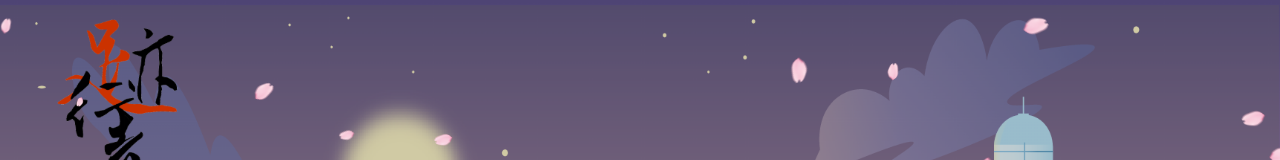
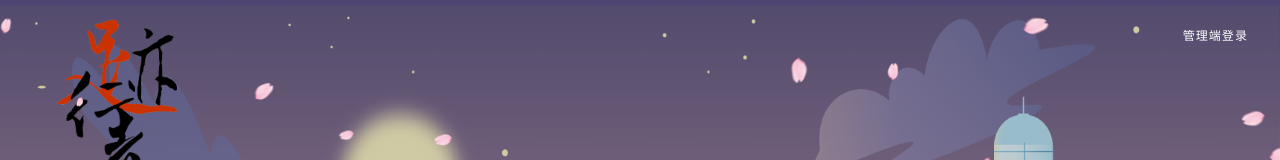
Before and after one commit to deidei1210/FootprintWalker-FrontEnd, a Vue app in the folder FootprintWalker/: page / in a window 1280 px wide. Shown: the top 160 px of the page. Built offline with nearby package versions, Linux system fonts and the light colour scheme.

Commit message:
添加登录页面右上角管理端登录

```diff
--- a/FootprintWalker/src/views/Login.vue
+++ b/FootprintWalker/src/views/Login.vue
@@ -1,8 +1,9 @@
-
 <template>
     <!-- <script src="./src/snow.js"></script> -->
     <!-- 登陆界面 -->
     <div class="Screen">
+        <!-- 按钮 -->
+        <v-btn variant="text" size="small" @click="goToAdminPage" class="admin-btn" color="white">管理端登录</v-btn>
         <div class="login">
             <div class="title text-h3 font-weight-bold">去旅行，去热爱!</div>
             <v-card class="mx-auto px-6 py-8 login-card" max-width="400">
@@ -22,8 +23,8 @@
                                 type="submit" variant="elevated" width="130" @click="loginHandler">
                                 登 录
                             </v-btn>
-                            <v-btn :loading="loading" style="margin-left: 20px;" color="#E7F49A" size="large" type="submit"
-                                variant="elevated" width="130" @click="registerHandler">
+                            <v-btn :loading="loading" style="margin-left: 20px;" color="#E7F49A" size="large"
+                                type="submit" variant="elevated" width="130" @click="registerHandler">
                                 注 册
                             </v-btn>
                         </v-row>
@@ -61,6 +62,10 @@ export default {
         document.body.appendChild(script)
     },
     methods: {
+        //切换到管理端，需要后期加上部署的管理端网页链接
+        goToAdminPage(){
+
+        },
         onSubmit() {
             //表单不合法，不提交
             if (!this.form) return
@@ -84,12 +89,12 @@ export default {
                 password: this.password,
             };
 
-          console.log("params",params);
-          axios.get('api/human_management/members/login', {params})
+            console.log("params", params);
+            axios.get('api/human_management/members/login', { params })
                 .then(response => {
                     console.log('Login successful', response);
-              localStorage.setItem('id',response.data.id);
-              console.log('id:',localStorage.getItem('id'));
+                    localStorage.setItem('id', response.data.id);
+                    console.log('id:', localStorage.getItem('id'));
                     // 登录成功后的操作，例如重定向
                     this.$router.push('/home-page');
                 })
@@ -115,10 +120,15 @@ export default {
         },
     },
 }
-
 </script>
 
 <style>
+.admin-btn {
+    position: absolute;
+    top: 20px;
+    right: 20px;
+}
+
 .Screen {
     position: relative;
     width: 100%;
```
Lines whose indentation alone changed are shown as unchanged.
